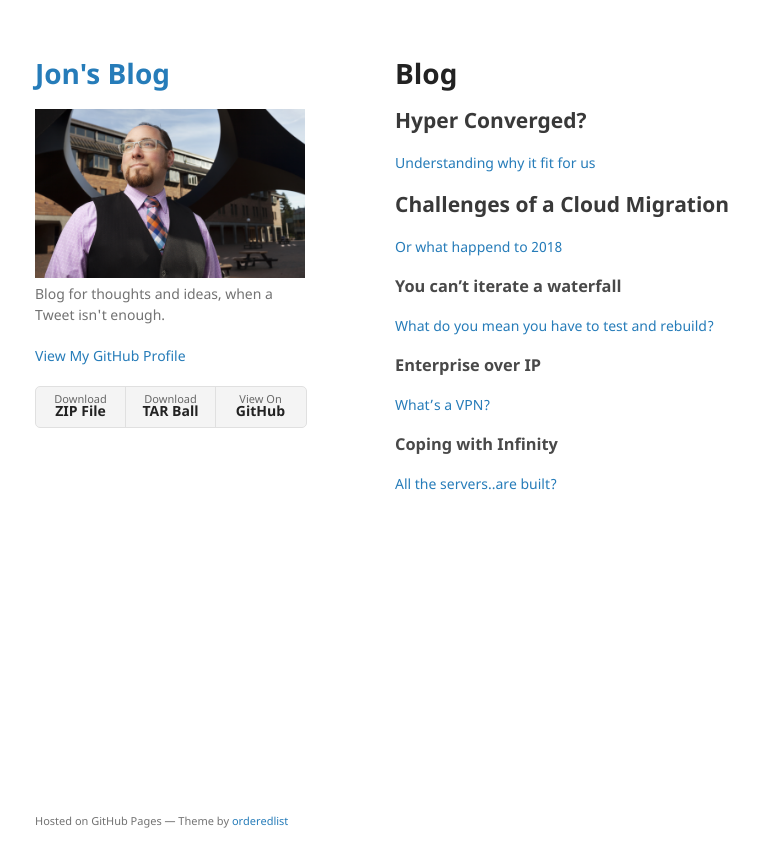
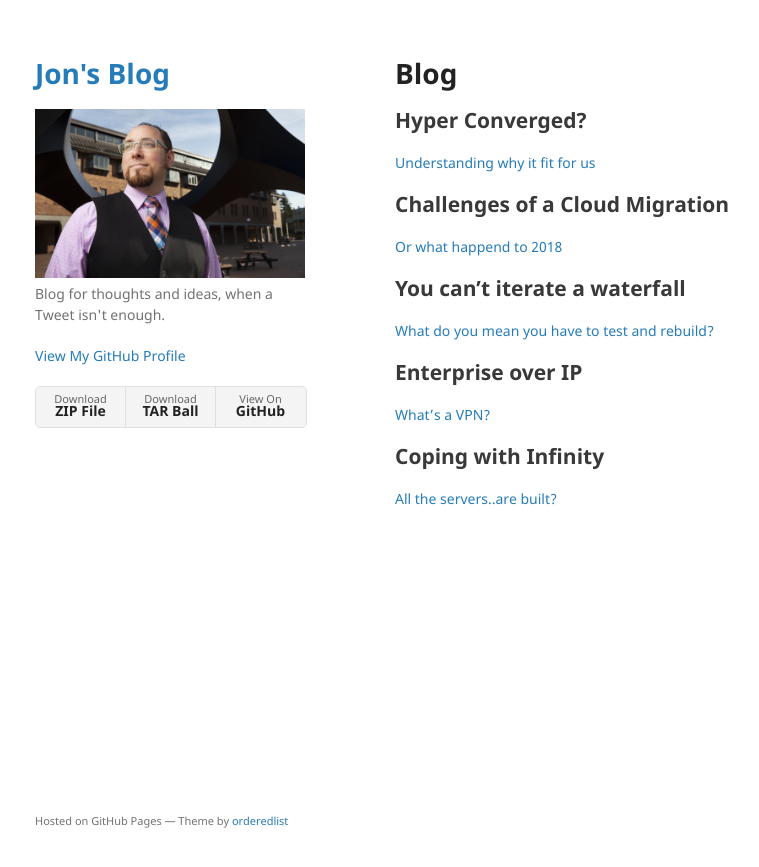
Before and after one commit to jonjunell/jonjunell.github.io, a Jekyll site: the page built from index.md, in a window 1280 px wide. Shown: the top 867 px of the page, without its empty margins (175-934 px from the left). Built offline with Jekyll 4.4.1, drawn with Linux system fonts in a browser that asks for light colours; our own code applies the rules of GitHub Pages for plain Markdown files.

```diff
--- a/index.md
+++ b/index.md
@@ -11,11 +11,14 @@ layout: default
 
 [Or what happend to 2018](https://jonjunell.github.io/2018-08-10-cloudy.html)
 
-### You can't iterate a waterfall
+## You can't iterate a waterfall
+
 [What do you mean you have to test and rebuild?](https://jonjunell.github.io/2018-09-10-waterfall.html)
 
-### Enterprise over IP
+## Enterprise over IP
+
 [What's a VPN?](https://jonjunell.github.io/2018-09-11-vpn.html)
 
-### Coping with Infinity
+## Coping with Infinity
+
 [All the servers..are built?](https://jonjunell.github.io/2018-09-12-vpn.html)
```
